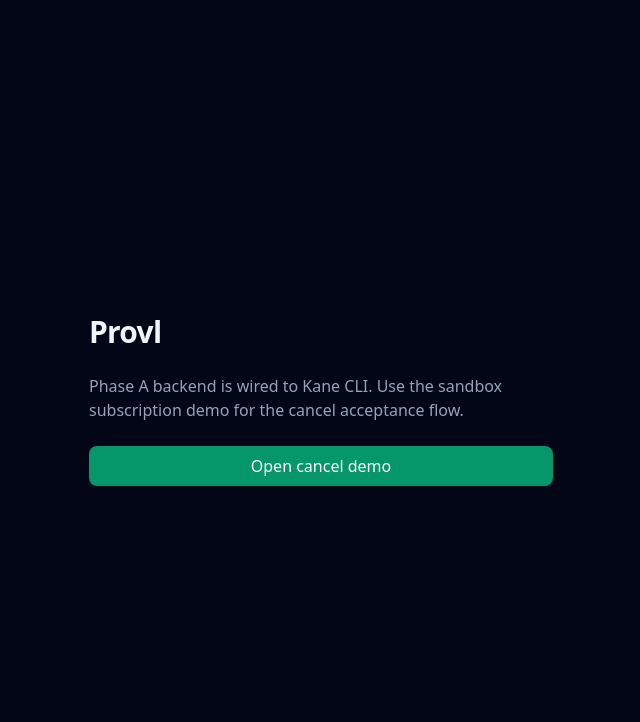
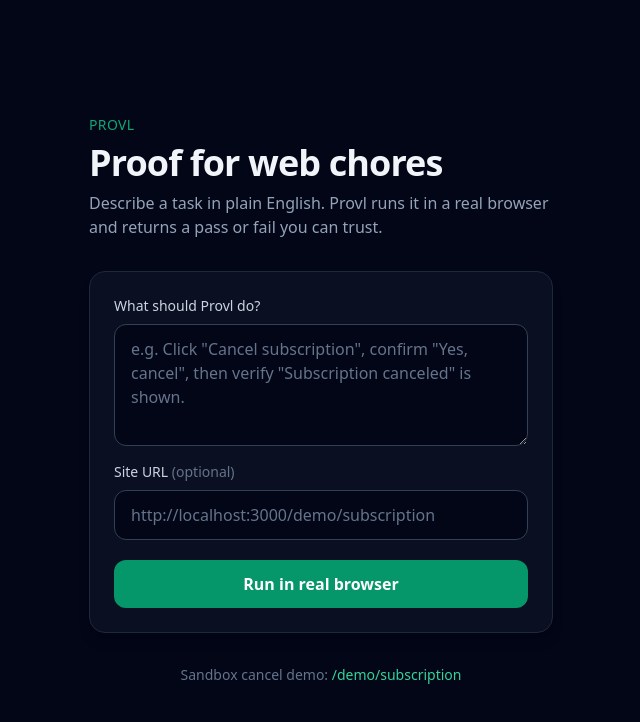
Before and after one commit to cipherEncrypt/provl, a Next.js app: page / in a window 1280 px wide. Shown: the top 722 px of the page, without its empty margins (319-959 px from the left). Built offline with nearby package versions, Linux system fonts and the light colour scheme.

Commit message:
Add task input screen with loading state (Phase B must-have 5).
Run form posts to /api/kane/run and shows a clear in-browser progress state.

```diff
--- a/app/page.tsx
+++ b/app/page.tsx
@@ -1,19 +1,9 @@
-import Link from "next/link";
+import { ProvlHome } from "@/components/ProvlHome";
 
 export default function Home() {
   return (
-    <main className="mx-auto flex min-h-screen max-w-lg flex-col justify-center gap-6 px-6">
-      <h1 className="text-3xl font-semibold tracking-tight">Provl</h1>
-      <p className="text-slate-400">
-        Phase A backend is wired to Kane CLI. Use the sandbox subscription demo
-        for the cancel acceptance flow.
-      </p>
-      <Link
-        href="/demo/subscription"
-        className="rounded-lg bg-emerald-600 px-4 py-2 text-center font-medium text-white hover:bg-emerald-500"
-      >
-        Open cancel demo
-      </Link>
+    <main className="mx-auto flex min-h-screen w-full max-w-lg flex-col justify-center px-4 py-12 sm:px-6">
+      <ProvlHome />
     </main>
   );
 }
--- /dev/null
+++ b/components/ProvlHome.tsx
@@ -0,0 +1,80 @@
+"use client";
+
+import Link from "next/link";
+import { useState } from "react";
+
+import { RunForm } from "./RunForm";
+import { RunLoading } from "./RunLoading";
+
+export function ProvlHome() {
+  const [loading, setLoading] = useState(false);
+  const [error, setError] = useState<string | null>(null);
+  const [runFinished, setRunFinished] = useState(false);
+
+  async function runTask(task: string, url: string) {
+    setLoading(true);
+    setError(null);
+    setRunFinished(false);
+
+    try {
+      const res = await fetch("/api/kane/run", {
+        method: "POST",
+        headers: { "Content-Type": "application/json" },
+        body: JSON.stringify({ task, url: url || undefined }),
+      });
+
+      const data = await res.json().catch(() => ({}));
+      if (!res.ok && !data.done && data.error) {
+        setError(data.error);
+        return;
+      }
+      if (!res.ok && !data.summary && !data.honestStop) {
+        setError("Run failed before Provl got a result.");
+        return;
+      }
+      setRunFinished(true);
+    } catch {
+      setError("Could not reach the server. Is npm run dev running?");
+    } finally {
+      setLoading(false);
+    }
+  }
+
+  return (
+    <div className="flex w-full flex-col gap-8">
+      <header className="space-y-2 text-center sm:text-left">
+        <p className="text-sm uppercase tracking-wide text-emerald-500/90">Provl</p>
+        <h1 className="text-3xl font-semibold tracking-tight sm:text-4xl">
+          Proof for web chores
+        </h1>
+        <p className="text-slate-400">
+          Describe a task in plain English. Provl runs it in a real browser and
+          returns a pass or fail you can trust.
+        </p>
+      </header>
+
+      <RunForm disabled={loading} onSubmit={runTask} />
+
+      {loading && <RunLoading />}
+
+      {error && (
+        <p className="rounded-xl border border-red-900/50 bg-red-950/40 px-4 py-3 text-sm text-red-200">
+          {error}
+        </p>
+      )}
+
+      {runFinished && !loading && !error && (
+        <p className="text-center text-sm text-slate-400" role="status">
+          Run complete — result card will appear on the next build step.
+        </p>
+      )}
+
+      <p className="text-center text-sm text-slate-500">
+        Sandbox cancel demo:{" "}
+        <Link href="/demo/subscription" className="text-emerald-400 underline-offset-2 hover:underline">
+          /demo/subscription
+        </Link>
+      </p>
+    </div>
+  );
+}
--- /dev/null
+++ b/components/RunForm.tsx
@@ -0,0 +1,57 @@
+"use client";
+
+type RunFormProps = {
+  disabled?: boolean;
+  onSubmit: (task: string, url: string) => void;
+};
+
+export function RunForm({ disabled, onSubmit }: RunFormProps) {
+  function handleSubmit(e: React.FormEvent<HTMLFormElement>) {
+    e.preventDefault();
+    const fd = new FormData(e.currentTarget);
+    const task = String(fd.get("task") ?? "").trim();
+    const url = String(fd.get("url") ?? "").trim();
+    if (!task) return;
+    onSubmit(task, url);
+  }
+
+  return (
+    <form
+      onSubmit={handleSubmit}
+      className="flex w-full flex-col gap-4 rounded-2xl border border-slate-800 bg-slate-900/60 p-5 shadow-lg sm:p-6"
+    >
+      <label className="flex flex-col gap-2">
+        <span className="text-sm font-medium text-slate-300">What should Provl do?</span>
+        <textarea
+          name="task"
+          required
+          rows={4}
+          disabled={disabled}
+          placeholder='e.g. Click "Cancel subscription", confirm "Yes, cancel", then verify "Subscription canceled" is shown.'
+          className="min-h-[7rem] w-full resize-y rounded-xl border border-slate-700 bg-slate-950 px-4 py-3 text-base text-slate-100 placeholder:text-slate-500 focus:border-emerald-600 focus:outline-none focus:ring-1 focus:ring-emerald-600 disabled:opacity-60"
+        />
+      </label>
+
+      <label className="flex flex-col gap-2">
+        <span className="text-sm font-medium text-slate-300">
+          Site URL <span className="font-normal text-slate-500">(optional)</span>
+        </span>
+        <input
+          name="url"
+          type="url"
+          disabled={disabled}
+          placeholder="http://localhost:3000/demo/subscription"
+          className="w-full rounded-xl border border-slate-700 bg-slate-950 px-4 py-3 text-base text-slate-100 placeholder:text-slate-500 focus:border-emerald-600 focus:outline-none focus:ring-1 focus:ring-emerald-600 disabled:opacity-60"
+        />
+      </label>
+
+      <button
+        type="submit"
+        disabled={disabled}
+        className="mt-1 w-full rounded-xl bg-emerald-600 px-4 py-3 text-base font-semibold text-white transition hover:bg-emerald-500 disabled:cursor-not-allowed disabled:bg-slate-700 disabled:text-slate-400"
+      >
+        Run in real browser
+      </button>
+    </form>
+  );
+}
--- /dev/null
+++ b/components/RunLoading.tsx
@@ -0,0 +1,21 @@
+export function RunLoading() {
+  return (
+    <div
+      className="flex flex-col items-center gap-4 rounded-2xl border border-slate-800 bg-slate-900/80 px-6 py-10 text-center"
+      role="status"
+      aria-live="polite"
+    >
+      <div
+        className="h-10 w-10 animate-spin rounded-full border-2 border-slate-600 border-t-emerald-400"
+        aria-hidden
+      />
+      <div className="space-y-2">
+        <p className="text-lg font-medium text-slate-100">Running in a real browser…</p>
+        <p className="max-w-sm text-sm text-slate-400">
+          Kane is driving Chrome on your task. This usually takes 1–3 minutes.
+          Stay on this page.
+        </p>
+      </div>
+    </div>
+  );
+}
```
